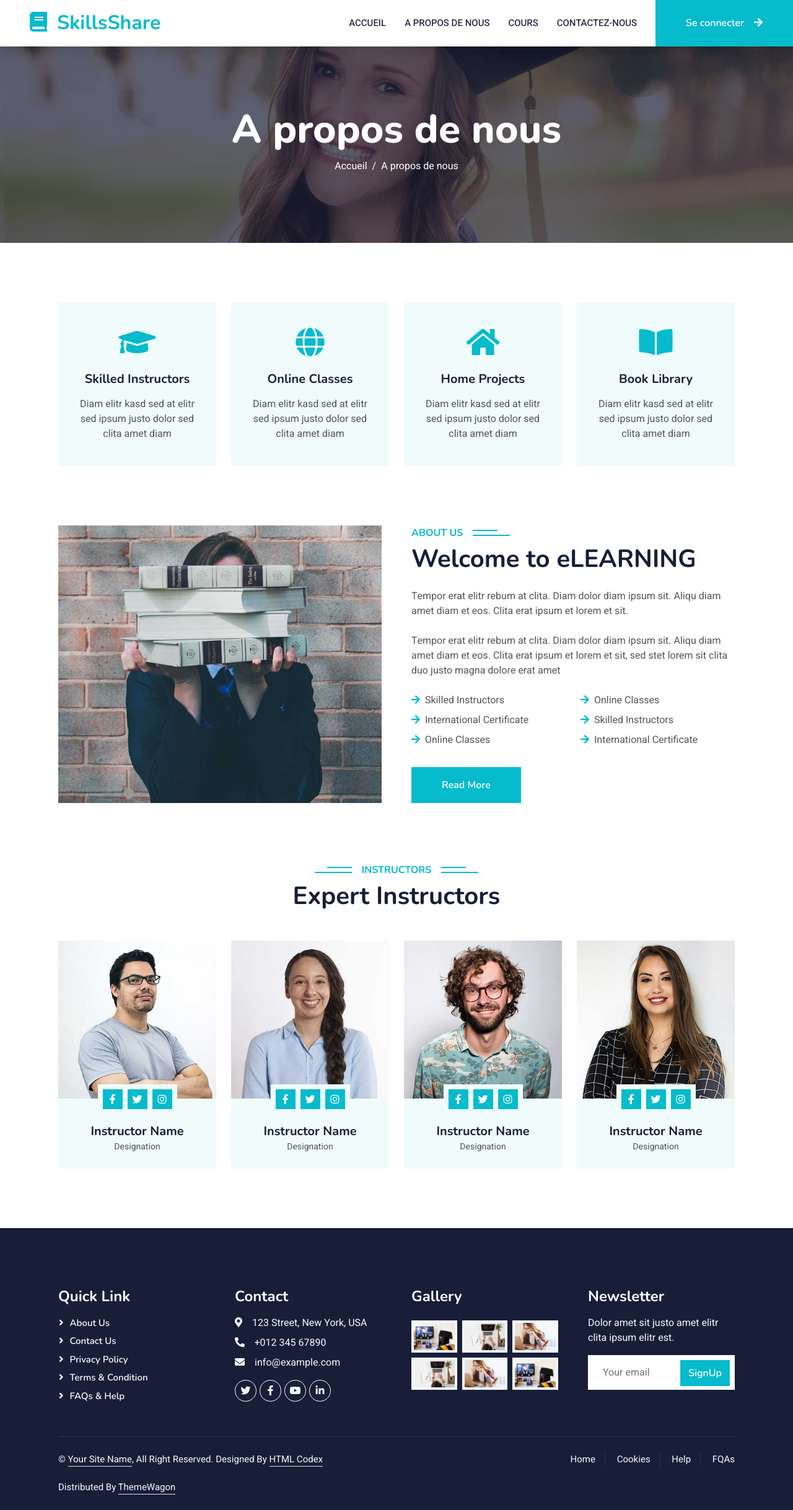
After one commit to AFelix20100/SkillsShare, a Symfony app: template templates/about/index.html.twig in a window 1280 px wide. The commit adds this page. Shown: the whole page at 62% size. Run offline with Twig, Linux system fonts and the light colour scheme; the template is opened without the code that fills it, so the values that code supplies are empty; some libraries are stand-ins or nearby versions.

Commit message:
Intégration de chaque page

```diff
--- /dev/null
+++ b/templates/about/index.html.twig
@@ -0,0 +1,197 @@
+{% extends 'base.html.twig' %}
+
+{% block title %}{% endblock %}
+
+{% block body %}
+<!-- Header Start -->
+    <div class="container-fluid bg-primary py-5 mb-5 page-header">
+        <div class="container py-5">
+            <div class="row justify-content-center">
+                <div class="col-lg-10 text-center">
+                    <h1 class="display-3 text-white animated slideInDown">A propos de nous</h1>
+                    <nav aria-label="breadcrumb">
+                        <ol class="breadcrumb justify-content-center">
+                            <li class="breadcrumb-item"><a class="text-white" href="/">Accueil</a></li>
+                            <li class="breadcrumb-item text-white active" aria-current="page">A propos de nous</li>
+                        </ol>
+                    </nav>
+                </div>
+            </div>
+        </div>
+    </div>
+    <!-- Header End -->
+
+
+    <!-- Service Start -->
+    <div class="container-xxl py-5">
+        <div class="container">
+            <div class="row g-4">
+                <div class="col-lg-3 col-sm-6 wow fadeInUp" data-wow-delay="0.1s">
+                    <div class="service-item text-center pt-3">
+                        <div class="p-4">
+                            <i class="fa fa-3x fa-graduation-cap text-primary mb-4"></i>
+                            <h5 class="mb-3">Skilled Instructors</h5>
+                            <p>Diam elitr kasd sed at elitr sed ipsum justo dolor sed clita amet diam</p>
+                        </div>
+                    </div>
+                </div>
+                <div class="col-lg-3 col-sm-6 wow fadeInUp" data-wow-delay="0.3s">
+                    <div class="service-item text-center pt-3">
+                        <div class="p-4">
+                            <i class="fa fa-3x fa-globe text-primary mb-4"></i>
+                            <h5 class="mb-3">Online Classes</h5>
+                            <p>Diam elitr kasd sed at elitr sed ipsum justo dolor sed clita amet diam</p>
+                        </div>
+                    </div>
+                </div>
+                <div class="col-lg-3 col-sm-6 wow fadeInUp" data-wow-delay="0.5s">
+                    <div class="service-item text-center pt-3">
+                        <div class="p-4">
+                            <i class="fa fa-3x fa-home text-primary mb-4"></i>
+                            <h5 class="mb-3">Home Projects</h5>
+                            <p>Diam elitr kasd sed at elitr sed ipsum justo dolor sed clita amet diam</p>
+                        </div>
+                    </div>
+                </div>
+                <div class="col-lg-3 col-sm-6 wow fadeInUp" data-wow-delay="0.7s">
+                    <div class="service-item text-center pt-3">
+                        <div class="p-4">
+                            <i class="fa fa-3x fa-book-open text-primary mb-4"></i>
+                            <h5 class="mb-3">Book Library</h5>
+                            <p>Diam elitr kasd sed at elitr sed ipsum justo dolor sed clita amet diam</p>
+                        </div>
+                    </div>
+                </div>
+            </div>
+        </div>
+    </div>
+    <!-- Service End -->
+
+
+    <!-- About Start -->
+    <div class="container-xxl py-5">
+        <div class="container">
+            <div class="row g-5">
+                <div class="col-lg-6 wow fadeInUp" data-wow-delay="0.1s" style="min-height: 400px;">
+                    <div class="position-relative h-100">
+                        <img class="img-fluid position-absolute w-100 h-100" src="img/about.jpg" alt="" style="object-fit: cover;">
+                    </div>
+                </div>
+                <div class="col-lg-6 wow fadeInUp" data-wow-delay="0.3s">
+                    <h6 class="section-title bg-white text-start text-primary pe-3">About Us</h6>
+                    <h1 class="mb-4">Welcome to eLEARNING</h1>
+                    <p class="mb-4">Tempor erat elitr rebum at clita. Diam dolor diam ipsum sit. Aliqu diam amet diam et eos. Clita erat ipsum et lorem et sit.</p>
+                    <p class="mb-4">Tempor erat elitr rebum at clita. Diam dolor diam ipsum sit. Aliqu diam amet diam et eos. Clita erat ipsum et lorem et sit, sed stet lorem sit clita duo justo magna dolore erat amet</p>
+                    <div class="row gy-2 gx-4 mb-4">
+                        <div class="col-sm-6">
+                            <p class="mb-0"><i class="fa fa-arrow-right text-primary me-2"></i>Skilled Instructors</p>
+                        </div>
+                        <div class="col-sm-6">
+                            <p class="mb-0"><i class="fa fa-arrow-right text-primary me-2"></i>Online Classes</p>
+                        </div>
+                        <div class="col-sm-6">
+                            <p class="mb-0"><i class="fa fa-arrow-right text-primary me-2"></i>International Certificate</p>
+                        </div>
+                        <div class="col-sm-6">
+                            <p class="mb-0"><i class="fa fa-arrow-right text-primary me-2"></i>Skilled Instructors</p>
+                        </div>
+                        <div class="col-sm-6">
+                            <p class="mb-0"><i class="fa fa-arrow-right text-primary me-2"></i>Online Classes</p>
+                        </div>
+                        <div class="col-sm-6">
+                            <p class="mb-0"><i class="fa fa-arrow-right text-primary me-2"></i>International Certificate</p>
+                        </div>
+                    </div>
+                    <a class="btn btn-primary py-3 px-5 mt-2" href="">Read More</a>
+                </div>
+            </div>
+        </div>
+    </div>
+    <!-- About End -->
+
+
+    <!-- Team Start -->
+    <div class="container-xxl py-5">
+        <div class="container">
+            <div class="text-center wow fadeInUp" data-wow-delay="0.1s">
+                <h6 class="section-title bg-white text-center text-primary px-3">Instructors</h6>
+                <h1 class="mb-5">Expert Instructors</h1>
+            </div>
+            <div class="row g-4">
+                <div class="col-lg-3 col-md-6 wow fadeInUp" data-wow-delay="0.1s">
+                    <div class="team-item bg-light">
+                        <div class="overflow-hidden">
+                            <img class="img-fluid" src="img/team-1.jpg" alt="">
+                        </div>
+                        <div class="position-relative d-flex justify-content-center" style="margin-top: -23px;">
+                            <div class="bg-light d-flex justify-content-center pt-2 px-1">
+                                <a class="btn btn-sm-square btn-primary mx-1" href=""><i class="fab fa-facebook-f"></i></a>
+                                <a class="btn btn-sm-square btn-primary mx-1" href=""><i class="fab fa-twitter"></i></a>
+                                <a class="btn btn-sm-square btn-primary mx-1" href=""><i class="fab fa-instagram"></i></a>
+                            </div>
+                        </div>
+                        <div class="text-center p-4">
+                            <h5 class="mb-0">Instructor Name</h5>
+                            <small>Designation</small>
+                        </div>
+                    </div>
+                </div>
+                <div class="col-lg-3 col-md-6 wow fadeInUp" data-wow-delay="0.3s">
+                    <div class="team-item bg-light">
+                        <div class="overflow-hidden">
+                            <img class="img-fluid" src="img/team-2.jpg" alt="">
+                        </div>
+                        <div class="position-relative d-flex justify-content-center" style="margin-top: -23px;">
+                            <div class="bg-light d-flex justify-content-center pt-2 px-1">
+                                <a class="btn btn-sm-square btn-primary mx-1" href=""><i class="fab fa-facebook-f"></i></a>
+                                <a class="btn btn-sm-square btn-primary mx-1" href=""><i class="fab fa-twitter"></i></a>
+                                <a class="btn btn-sm-square btn-primary mx-1" href=""><i class="fab fa-instagram"></i></a>
+                            </div>
+                        </div>
+                        <div class="text-center p-4">
+                            <h5 class="mb-0">Instructor Name</h5>
+                            <small>Designation</small>
+                        </div>
+                    </div>
+                </div>
+                <div class="col-lg-3 col-md-6 wow fadeInUp" data-wow-delay="0.5s">
+                    <div class="team-item bg-light">
+                        <div class="overflow-hidden">
+                            <img class="img-fluid" src="img/team-3.jpg" alt="">
+                        </div>
+                        <div class="position-relative d-flex justify-content-center" style="margin-top: -23px;">
+                            <div class="bg-light d-flex justify-content-center pt-2 px-1">
+                                <a class="btn btn-sm-square btn-primary mx-1" href=""><i class="fab fa-facebook-f"></i></a>
+                                <a class="btn btn-sm-square btn-primary mx-1" href=""><i class="fab fa-twitter"></i></a>
+                                <a class="btn btn-sm-square btn-primary mx-1" href=""><i class="fab fa-instagram"></i></a>
+                            </div>
+                        </div>
+                        <div class="text-center p-4">
+                            <h5 class="mb-0">Instructor Name</h5>
+                            <small>Designation</small>
+                        </div>
+                    </div>
+                </div>
+                <div class="col-lg-3 col-md-6 wow fadeInUp" data-wow-delay="0.7s">
+                    <div class="team-item bg-light">
+                        <div class="overflow-hidden">
+                            <img class="img-fluid" src="img/team-4.jpg" alt="">
+                        </div>
+                        <div class="position-relative d-flex justify-content-center" style="margin-top: -23px;">
+                            <div class="bg-light d-flex justify-content-center pt-2 px-1">
+                                <a class="btn btn-sm-square btn-primary mx-1" href=""><i class="fab fa-facebook-f"></i></a>
+                                <a class="btn btn-sm-square btn-primary mx-1" href=""><i class="fab fa-twitter"></i></a>
+                                <a class="btn btn-sm-square btn-primary mx-1" href=""><i class="fab fa-instagram"></i></a>
+                            </div>
+                        </div>
+                        <div class="text-center p-4">
+                            <h5 class="mb-0">Instructor Name</h5>
+                            <small>Designation</small>
+                        </div>
+                    </div>
+                </div>
+            </div>
+        </div>
+    </div>
+    <!-- Team End -->
+{% endblock %}
--- a/templates/base.html.twig
+++ b/templates/base.html.twig
@@ -28,7 +28,7 @@
 		<body>
 			<!-- Navbar Start -->
 			<nav class="navbar navbar-expand-lg bg-white navbar-light shadow sticky-top p-0">
-				<a href="index.html" class="navbar-brand d-flex align-items-center px-4 px-lg-5">
+				<a href="/" class="navbar-brand d-flex align-items-center px-4 px-lg-5">
 					<h2 class="m-0 text-primary">
 						<i class="fa fa-book me-3"></i>SkillsShare</h2>
 				</a>
@@ -37,20 +37,12 @@
 				</button>
 				<div class="collapse navbar-collapse" id="navbarCollapse">
 					<div class="navbar-nav ms-auto p-4 p-lg-0">
-						<a href="index.html" class="nav-item nav-link">Home</a>
-						<a href="about.html" class="nav-item nav-link">About</a>
-						<a href="courses.html" class="nav-item nav-link active">Courses</a>
-						<div class="nav-item dropdown">
-							<a href="#" class="nav-link dropdown-toggle" data-bs-toggle="dropdown">Pages</a>
-							<div class="dropdown-menu fade-down m-0">
-								<a href="team.html" class="dropdown-item">Our Team</a>
-								<a href="testimonial.html" class="dropdown-item">Testimonial</a>
-								<a href="404.html" class="dropdown-item">404 Page</a>
-							</div>
-						</div>
-						<a href="contact.html" class="nav-item nav-link">Contact</a>
+						<a href="/" class="nav-item nav-link">Accueil</a>
+						<a href="/about" class="nav-item nav-link">A propos de nous</a>
+						<a href="/courses" class="nav-item nav-link">Cours</a>
+						<a href="/contact" class="nav-item nav-link">Contactez-nous</a>
 					</div>
-					<a href="" class="btn btn-primary py-4 px-lg-5 d-none d-lg-block">Join Now<i class="fa fa-arrow-right ms-3"></i>
+					<a href="" class="btn btn-primary py-4 px-lg-5 d-none d-lg-block">Se connecter<i class="fa fa-arrow-right ms-3"></i>
 					</a>
 				</div>
 			</nav>
```
Also changed, not shown: src/Controller/AboutController.php (added, +18 -0 lines), src/Controller/ContactController.php (added, +18 -0 lines), templates/contact/index.html.twig (added, +107 -0 lines), templates/courses/index.html.twig (+12 -13 lines), templates/home/index.html.twig (+39 -15 lines).
